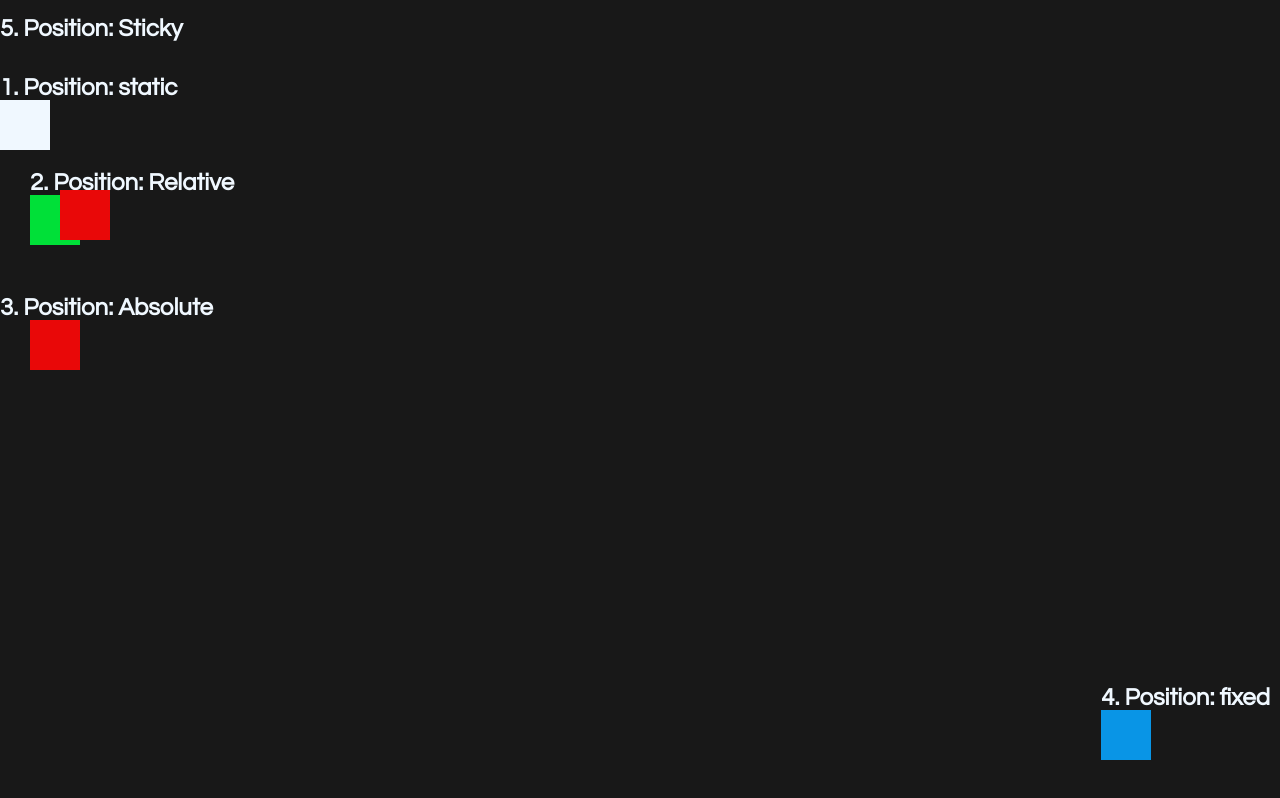
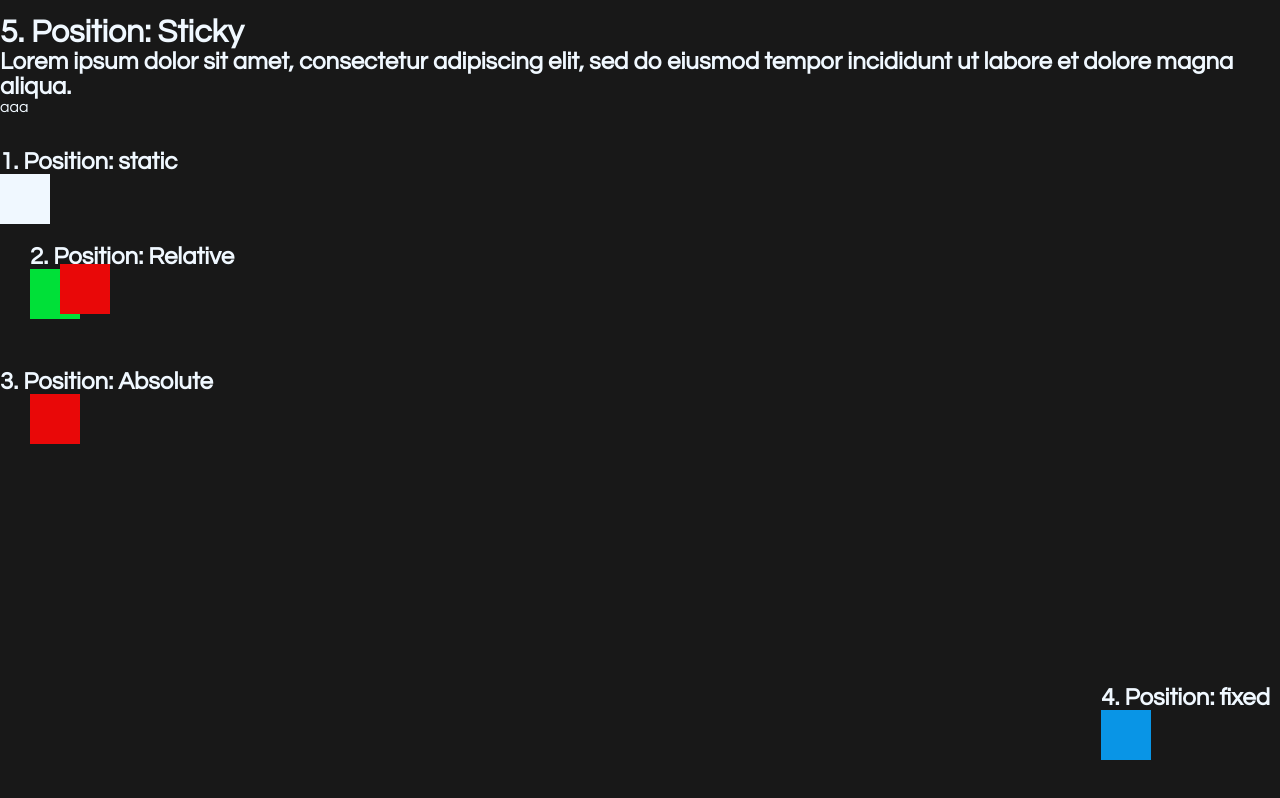
Before and after one commit to mmnta1221/myFile, a plain HTML site: page позиционирование элементов/index.html in a window 1280 px wide. Shown: the top 798 px of the page. Drawn offline with Linux system fonts and the light colour scheme.

Commit message:
Add files via upload

```diff
--- a/позиционирование элементов/index.html
+++ b/позиционирование элементов/index.html
@@ -8,7 +8,9 @@
 </head>
 <body>
         <div class="sticky">
-        <h2>5. Position: Sticky</h2>
+        <h1>5. Position: Sticky</h1>
+        <h2> Lorem ipsum dolor sit amet, consectetur adipiscing elit, sed do eiusmod tempor incididunt ut labore et dolore magna aliqua.</h2>
+        <p>aaa</p>
     </div>
 
     <div class="static">
```
